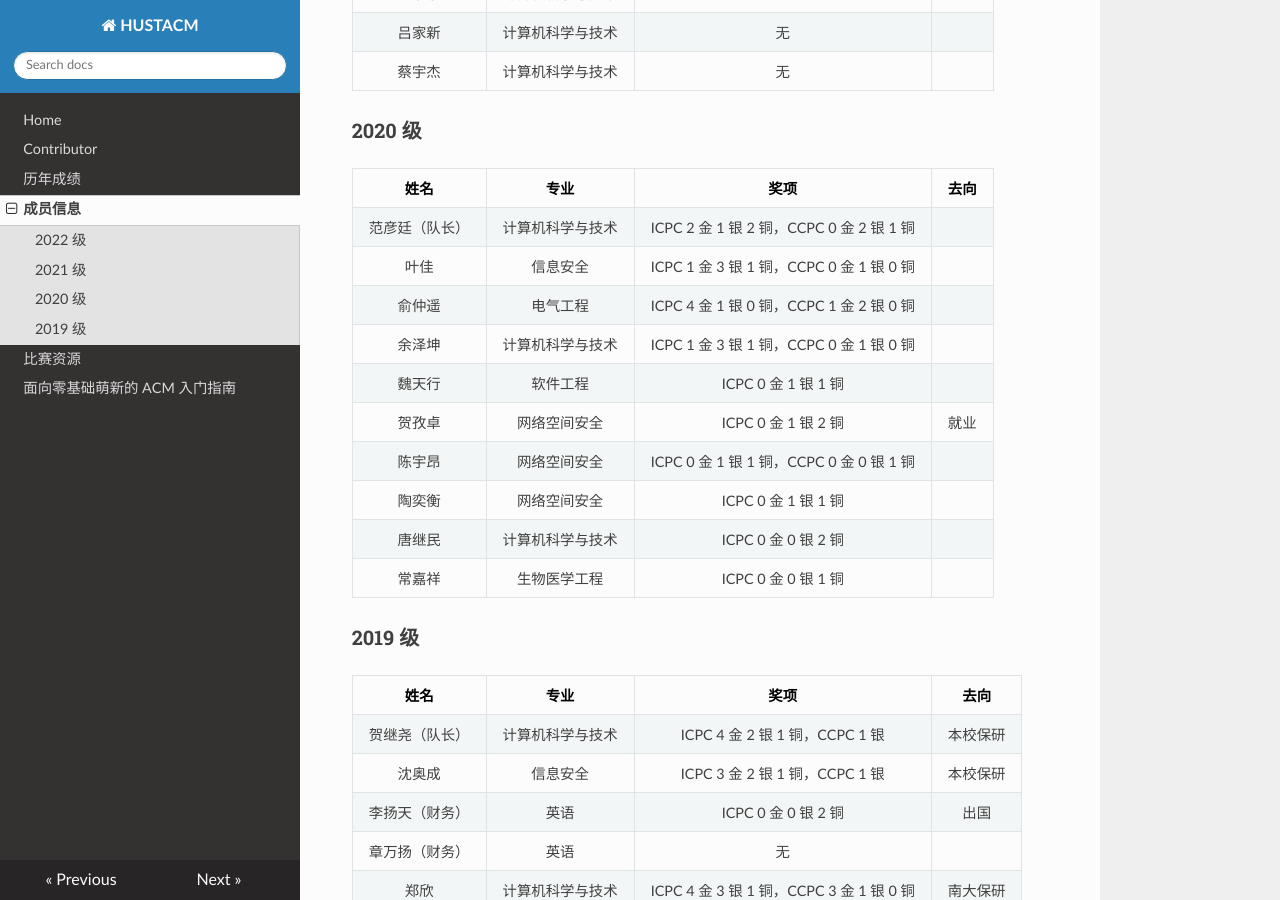
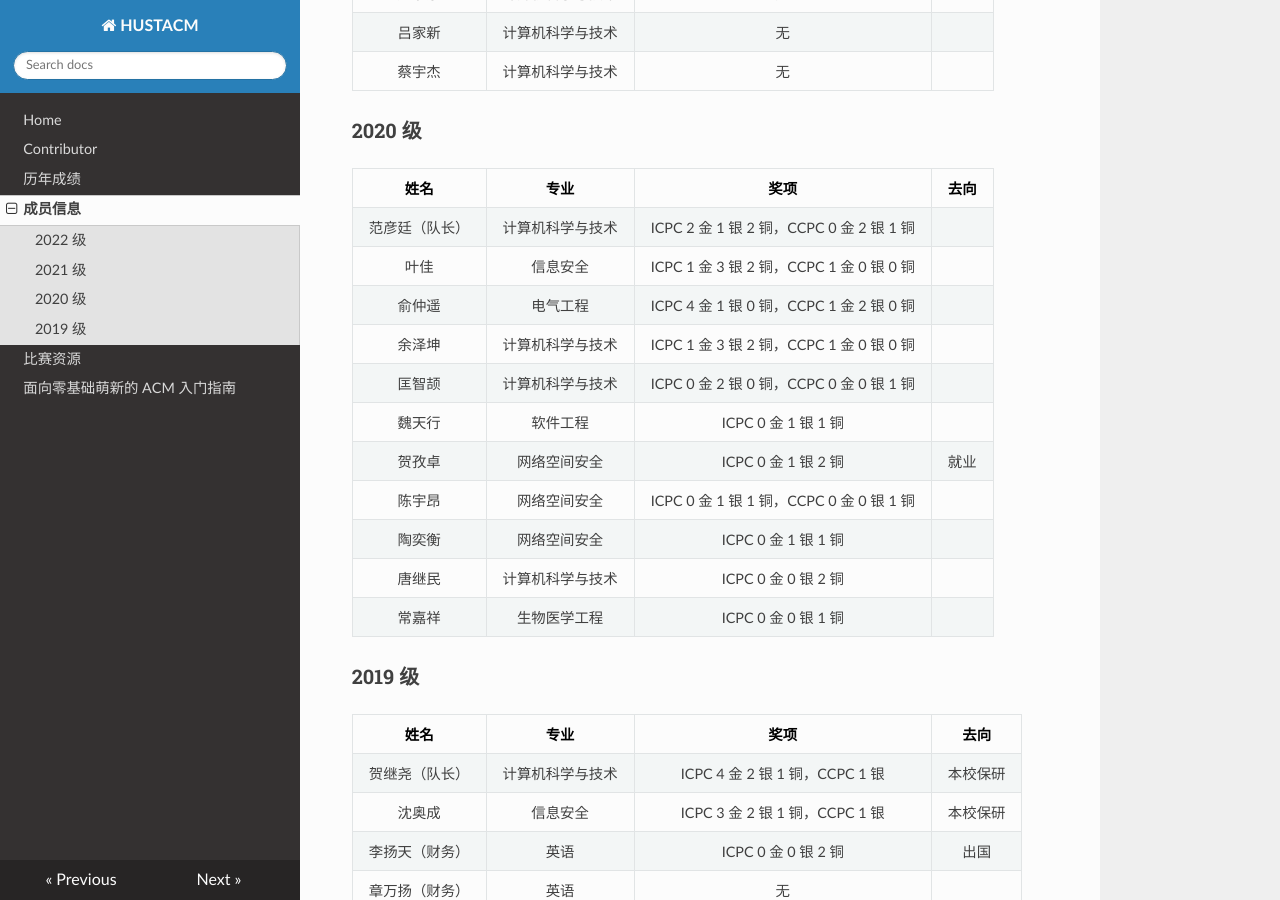
Before and after one commit to HUSTACM/hustacm.com, an MkDocs documentation site: the page built from docs/成员信息.md, in a window 1280 px wide and 900 px high, scrolled down 1500 px. Built offline with MkDocs 1.6.1, drawn with Linux system fonts in a browser that asks for light colours; nearby versions of some CDN libraries.

Commit message:
:memo: docs: fix member info

```diff
--- a/docs/成员信息.md
+++ b/docs/成员信息.md
@@ -47,9 +47,10 @@
 |   姓名   |   专业   |   奖项   |  去向 |
 | :----: | :----: | :----: |:----:|
 |范彦廷（队长）|计算机科学与技术|ICPC 2 金 1 银 2 铜，CCPC 0 金 2 银 1 铜||
-|叶佳|信息安全|ICPC 1 金 3 银 1 铜，CCPC 0 金 1 银 0 铜||
+|叶佳|信息安全|ICPC 1 金 3 银 2 铜，CCPC 1 金 0 银 0 铜||
 |俞仲遥|电气工程|ICPC 4 金 1 银 0 铜，CCPC 1 金 2 银 0 铜||
-|余泽坤|计算机科学与技术|ICPC 1 金 3 银 1 铜，CCPC 0 金 1 银 0 铜||
+|余泽坤|计算机科学与技术|ICPC 1 金 3 银 2 铜，CCPC 1 金 0 银 0 铜||
+|匡智颉|计算机科学与技术|ICPC 0 金 2 银 0 铜，CCPC 0 金 0 银 1 铜||
 |魏天行|软件工程|ICPC 0 金 1 银 1 铜||
 |贺孜卓|网络空间安全|ICPC 0 金 1 银 2 铜|就业|
 |陈宇昂|网络空间安全|ICPC 0 金 1 银 1 铜，CCPC 0 金 0 银 1 铜||
```
